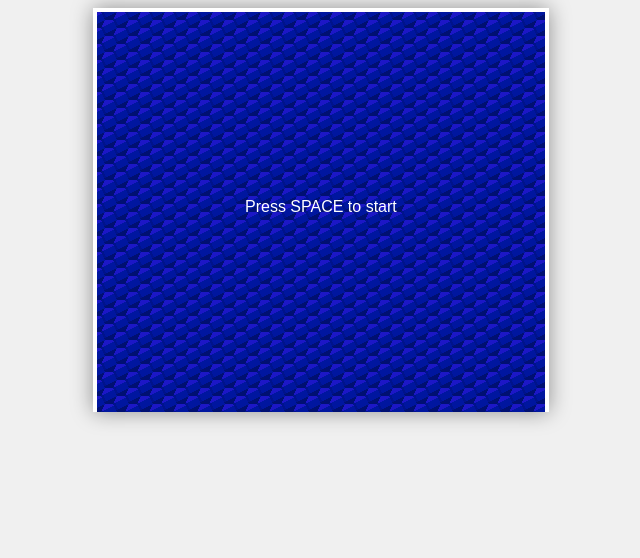
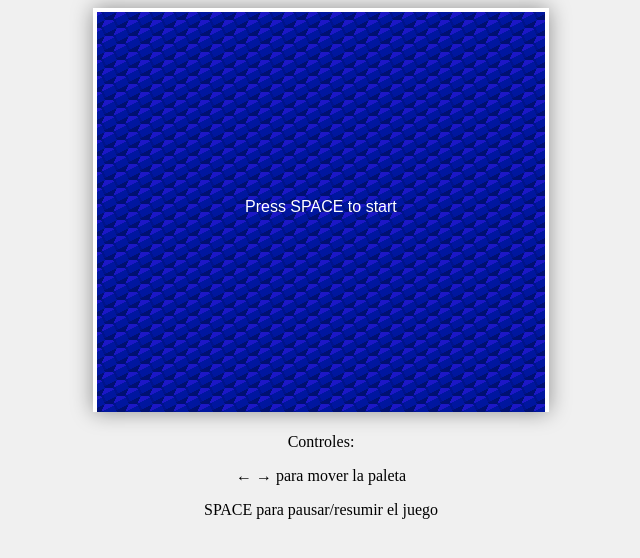
Before and after one commit to MC4MP02/arkanoid-game, a plain HTML site: page index.html in a window 1280 px wide. Shown: the whole page, without its empty margins (319-959 px from the left). Drawn offline with Linux system fonts and the light colour scheme.

Commit message:
Añadir texto de puntuación y controles al juego

```diff
--- a/index.html
+++ b/index.html
@@ -18,14 +18,26 @@
 
 <body>
   <canvas></canvas>
+  <h1></h1>
+  <div>
+    <p>Controles:</p>
+    <p>← → para mover la paleta</p>
+    <p>SPACE para pausar/resumir el juego</p>
+  </div>
 </body>
 
 <script>
   const canvas = document.querySelector("canvas"); //recuperamos el canvas
+  const h1 = document.querySelector("h1");
+  const div = document.querySelector("div");
+  div.style.textAlign = "center";
+  div.style.marginTop = "20px";
+  h1.style.textAlign = "center";
   const ctx = canvas.getContext("2d"); //contexto 2d
 
   canvas.width = 448;
   canvas.height = 400;
+  let SCORE = 0;
 
   const $sprite = document.querySelector("#spite");
   const $bricks = document.querySelector("#bricks");
@@ -143,6 +155,7 @@
         if (isBallSameXAsBrick && isBallSameYAsBrick) {
           dy = -dy;
           currentBrick.status = BRICK_STATUS.DEAD;
+          SCORE += 100;
         }
       }
     }
@@ -249,6 +262,7 @@
       ballMovement();
       paddleMovement();
       checkWin();
+      h1.innerHTML = `Score: ${SCORE}`;
     } else {
       ctx.font = "16px Arial";
       ctx.fillStyle = "#fff";
```
